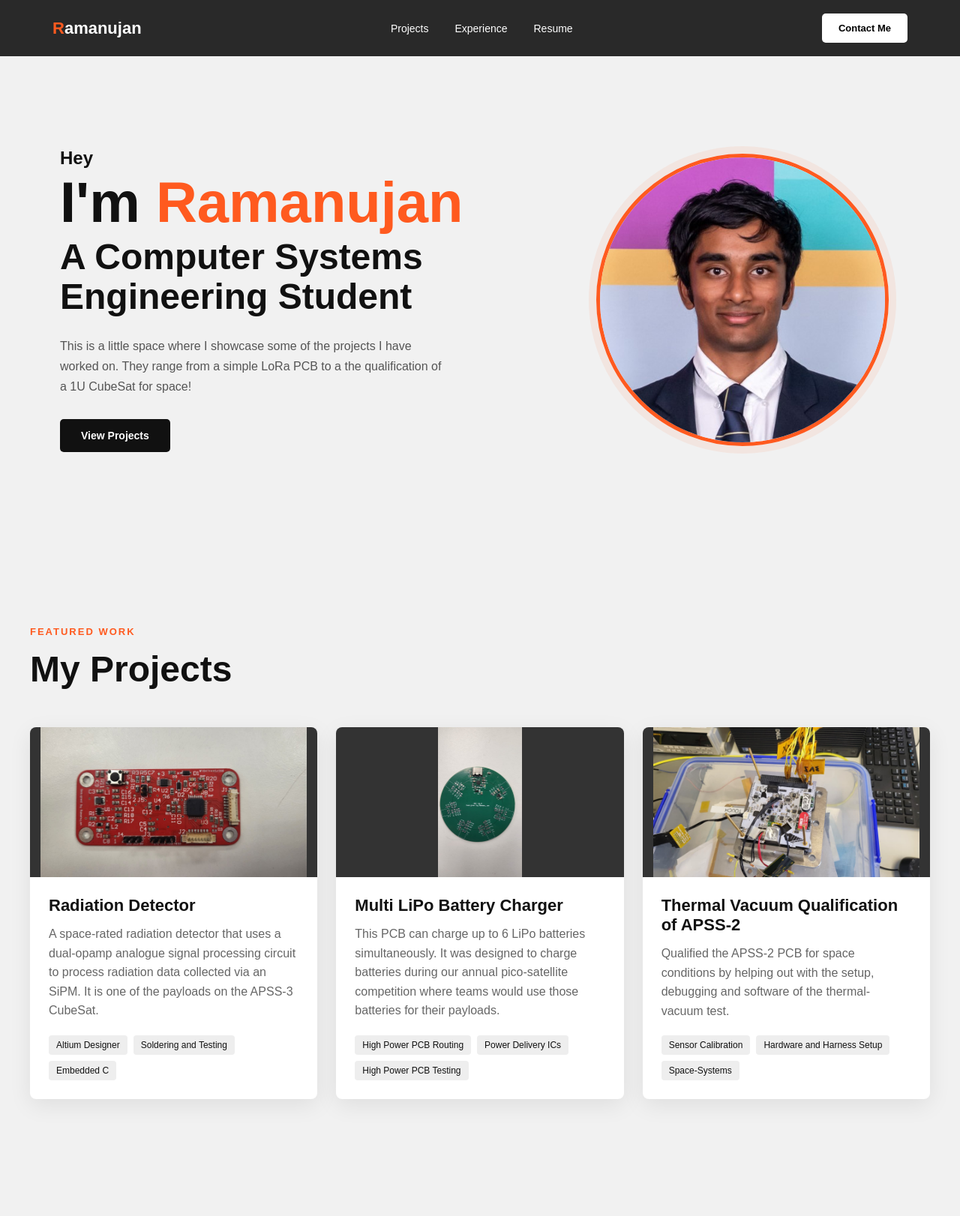
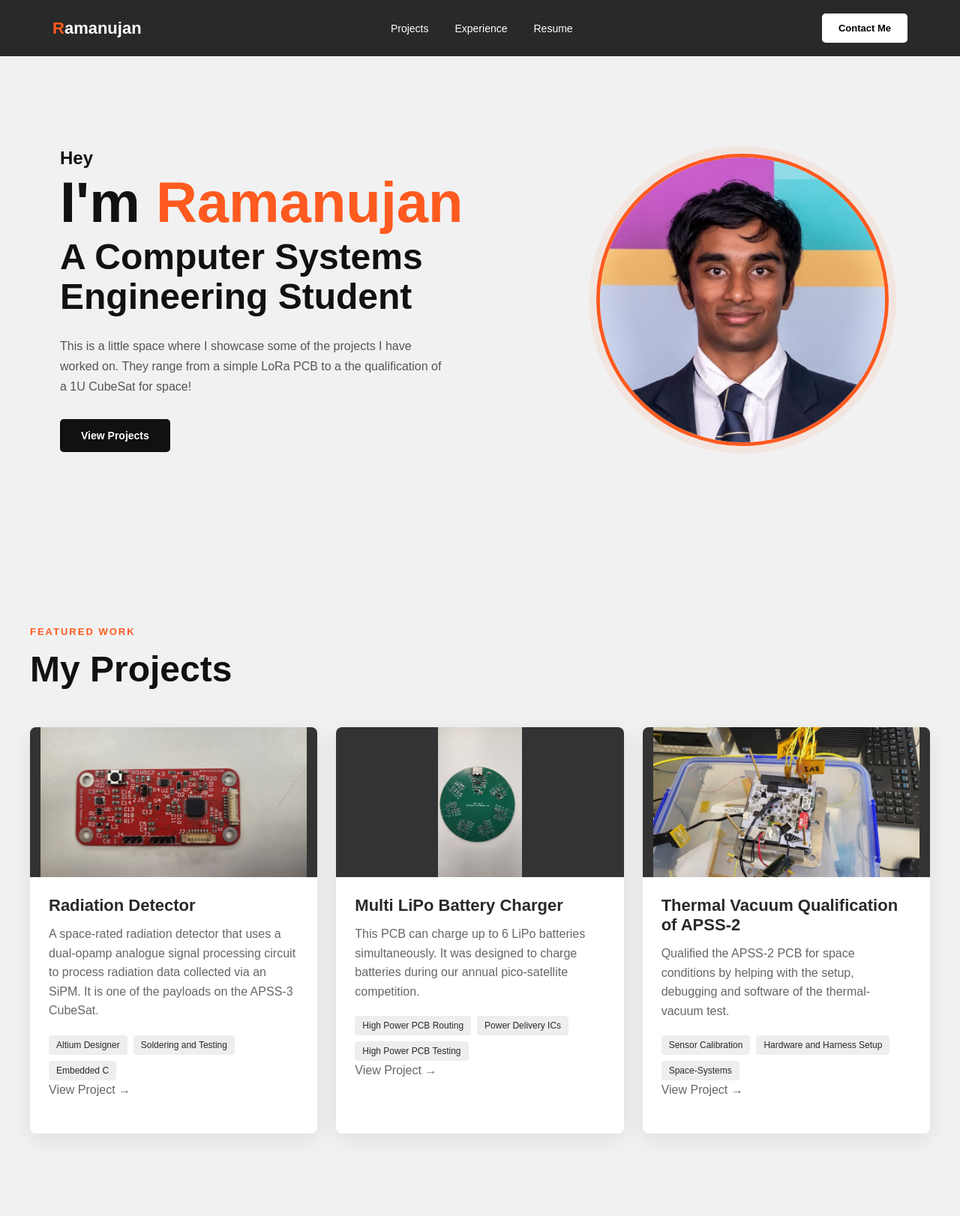
Before and after one commit to FreeZucchini/freezucchini.github.io, a Jekyll site: the page built from index.markdown, in a window 1280 px wide. Shown: the whole page at 75% size. Built offline with Jekyll 4.4.1, drawn with Linux system fonts in a browser that asks for light colours; before the commit the page ends 1576 px from its top, so only the background shows below that.

Commit message:
Clickable project cards

```diff
--- a/assets/css/style.css
+++ b/assets/css/style.css
@@ -397,11 +397,17 @@ nav a:hover {
 
 
 .project-card {
+    display: block;
+
     background: white;
 
     border-radius: 8px;
 
     overflow: hidden;
+
+    /* Remove normal <a> styling */
+    text-decoration: none;
+    color: inherit;
 
     box-shadow:
         0 8px 30px rgba(0, 0, 0, 0.08);
@@ -409,6 +415,8 @@ nav a:hover {
     transition:
         transform 0.25s ease,
         box-shadow 0.25s ease;
+
+    cursor: pointer;
 }
 
 
@@ -417,7 +425,10 @@ nav a:hover {
 
     box-shadow:
         0 15px 40px rgba(0, 0, 0, 0.15);
+
+    text-decoration: none;
 }
+
 
 
 .project-card-image {
@@ -440,6 +451,18 @@ nav a:hover {
 
 .project-card-content {
     padding: 25px;
+}
+
+.project-card h3 {
+    color: var(--dark);
+}
+
+.project-card p {
+    color: var(--grey);
+}
+
+.project-card .tags {
+    color: var(--dark);
 }
 
 
--- a/index.markdown
+++ b/index.markdown
@@ -55,7 +55,10 @@ title: Portfolio
 
         <div class="project-grid">
 
-            <article class="project-card">
+            <a
+                href="{{ '/projects/radiation-detector.html' | relative_url }}"
+                class="project-card"
+            >
 
                 <div class="project-card-image">
                     <img
@@ -71,8 +74,8 @@ title: Portfolio
                     <p>
                         A space-rated radiation detector that uses a
                         dual-opamp analogue signal processing circuit to process
-                        radiation data collected via an SiPM. It is one of the payloads on
-                        the APSS-3 CubeSat.
+                        radiation data collected via an SiPM. It is one of the
+                        payloads on the APSS-3 CubeSat.
                     </p>
 
                     <div class="tags">
@@ -81,12 +84,19 @@ title: Portfolio
                         <span>Embedded C</span>
                     </div>
 
+                    <p class="project-link">
+                        View Project →
+                    </p>
+
                 </div>
 
-            </article>
+            </a>
 
 
-            <article class="project-card">
+           <a
+                href="{{ '/projects/lipo-charger.html' | relative_url }}"
+                class="project-card"
+            >
 
                 <div class="project-card-image">
                     <img
@@ -101,9 +111,8 @@ title: Portfolio
 
                     <p>
                         This PCB can charge up to 6 LiPo batteries
-                        simultaneously. It was designed to charge batteries during our
-                        annual pico-satellite competition where teams would use those batteries
-                        for their payloads.
+                        simultaneously. It was designed to charge batteries
+                        during our annual pico-satellite competition.
                     </p>
 
                     <div class="tags">
@@ -112,12 +121,19 @@ title: Portfolio
                         <span>High Power PCB Testing</span>
                     </div>
 
+                    <p class="project-link">
+                        View Project →
+                    </p>
+
                 </div>
 
-            </article>
+            </a>
 
 
-            <article class="project-card">
+           <a
+                href="{{ '/projects/apss-2-tvac.html' | relative_url }}"
+                class="project-card"
+            >
 
                 <div class="project-card-image">
                     <img
@@ -131,8 +147,9 @@ title: Portfolio
                     <h3>Thermal Vacuum Qualification of APSS-2</h3>
 
                     <p>
-                        Qualified the APSS-2 PCB for space conditions by helping out
-                        with the setup, debugging and software of the thermal-vacuum test.
+                        Qualified the APSS-2 PCB for space conditions by helping
+                        with the setup, debugging and software of the
+                        thermal-vacuum test.
                     </p>
 
                     <div class="tags">
@@ -141,9 +158,13 @@ title: Portfolio
                         <span>Space-Systems</span>
                     </div>
 
+                    <p class="project-link">
+                        View Project →
+                    </p>
+
                 </div>
 
-            </article>
+            </a>
 
         </div>
 
```
Also changed, not shown: projects/apss-2-tvac.html (added), projects/lipo-charger.html (added), projects/radiation-detector.html (added).
